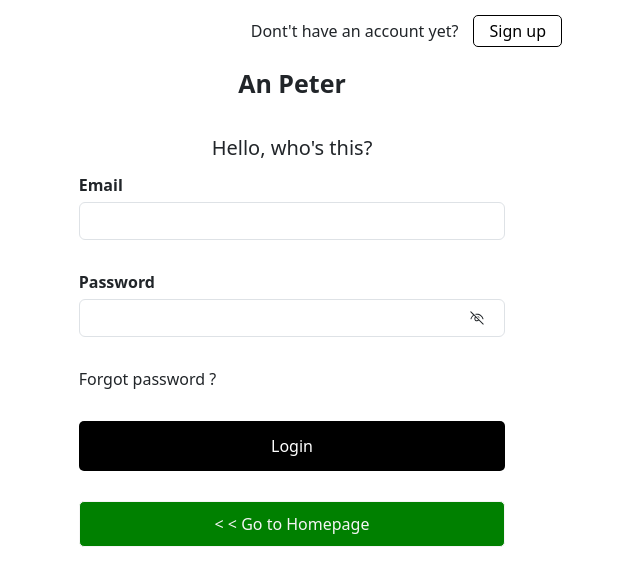
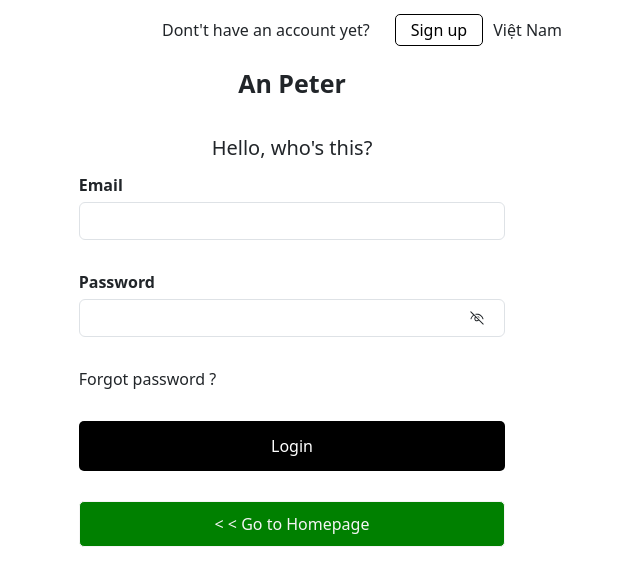
Before and after one commit to ankt212/learn-reactjs, a React (Create React App) app in the folder demo/: page /login in a window 1280 px wide. Shown: the top 586 px of the page, without its empty margins (348-988 px from the left). Built offline with nearby package versions, Linux system fonts and the light colour scheme.

Commit message:
setup library and design header multi-language

```diff
--- a/demo/package.json
+++ b/demo/package.json
@@ -8,12 +8,16 @@
     "@testing-library/user-event": "13.5.0",
     "axios": "0.27.2",
     "bootstrap": "5.2.0",
+    "i18next": "21.8.16",
+    "i18next-browser-languagedetector": "6.1.4",
+    "i18next-http-backend": "1.4.1",
     "lodash": "4.17.21",
     "nprogress": "0.2.0",
     "react": "18.2.0",
     "react-awesome-lightbox": "1.8.1",
     "react-bootstrap": "2.4.0",
     "react-dom": "18.2.0",
+    "react-i18next": "11.18.3",
     "react-icons": "4.4.0",
     "react-paginate": "8.1.3",
     "react-perfect-scrollbar": "1.5.8",
--- a/demo/src/App.scss
+++ b/demo/src/App.scss
@@ -14,6 +14,12 @@
   -webkit-font-smoothing: antialiased;
   -moz-osx-font-smoothing: grayscale;
 }
+.languages {
+  .dropdown-toggle::after {
+    display: none !important;
+  }
+}
+
 @media (min-width: 1400px) {
   .container-xxl,
   .container-xl,
--- a/demo/src/components/Auth/Login.js
+++ b/demo/src/components/Auth/Login.js
@@ -7,6 +7,7 @@
 import { useDispatch } from "react-redux";
 import { doLogin } from "../../redux/action/userAction";
 import { ImSpinner8 } from "react-icons/im";
+import Language from "../Header/Language";
 
 const Login = (props) => {
   const [email, setEmail] = useState("");
@@ -61,6 +62,7 @@
       <div className="header ">
         <span>Dont't have an account yet?</span>
         <button onClick={() => navigate("/register")}>Sign up</button>
+        <Language />
       </div>
       <div className="title col-4 mx-auto">An Peter</div>
       <div className="welcome col-4 mx-auto">Hello, who's this?</div>
--- a/demo/src/components/Auth/Login.scss
+++ b/demo/src/components/Auth/Login.scss
@@ -17,10 +17,13 @@
     }
     .header {
         height: 45px;
-        text-align: right;
         padding-right: 20px;
         padding-top: 15px;
         margin-right: 350px;
+        display: flex;
+        align-items: center;
+        justify-content: flex-end;
+        gap: 10px;
         span {
             &:hover {
                 text-decoration: underline;
--- a/demo/src/components/Auth/Register.js
+++ b/demo/src/components/Auth/Register.js
@@ -4,6 +4,7 @@
 import { toast } from "react-toastify";
 import { postRegister } from "../../services/apiServices";
 import { VscEye, VscEyeClosed } from "react-icons/vsc";
+import Language from "../Header/Language";
 
 const Register = (props) => {
   const [email, setEmail] = useState("");
@@ -52,6 +53,7 @@
         <div className="header ">
           <span>You have an account ?</span>
           <button onClick={() => handleLogin()}>Sign in</button>
+          <Language />
         </div>
         <div className="title col-4 mx-auto">An Peter</div>
         <div className="welcome col-4 mx-auto">Start your journey ?</div>
--- a/demo/src/components/Auth/Register.scss
+++ b/demo/src/components/Auth/Register.scss
@@ -1,10 +1,13 @@
 .register-container {
     .header {
         height: 45px;
-        text-align: right;
         padding-right: 20px;
         padding-top: 15px;
         margin-right: 350px;
+        display: flex;
+        align-items: center;
+        justify-content: flex-end;
+        gap: 10px;
         span {
             &:hover {
                 text-decoration: underline;
--- a/demo/src/components/Header/Header.js
+++ b/demo/src/components/Header/Header.js
@@ -7,6 +7,7 @@
 import { logOut } from "../../services/apiServices";
 import { toast } from "react-toastify";
 import { doLogOut } from "../../redux/action/userAction";
+import Language from "./Language";
 
 const Header = () => {
   const isAuthenticated = useSelector((state) => state.user.isAuthenticated);
@@ -75,6 +76,7 @@
                 </NavDropdown.Item>
               </NavDropdown>
             )}
+            <Language />
           </Nav>
         </Navbar.Collapse>
       </Container>
--- /dev/null
+++ b/demo/src/components/Header/Language.js
@@ -0,0 +1,17 @@
+import NavDropdown from "react-bootstrap/NavDropdown";
+const Language = (props) => {
+  return (
+    <>
+      <NavDropdown
+        title="Việt Nam"
+        id="basic-nav-dropdown2"
+        className="languages"
+      >
+        <NavDropdown.Item>English</NavDropdown.Item>
+        <NavDropdown.Item>Việt Nam</NavDropdown.Item>
+      </NavDropdown>
+    </>
+  );
+};
+
+export default Language;
```
Also changed, not shown: 1 other file (tests, documents, lock files or other folders).
